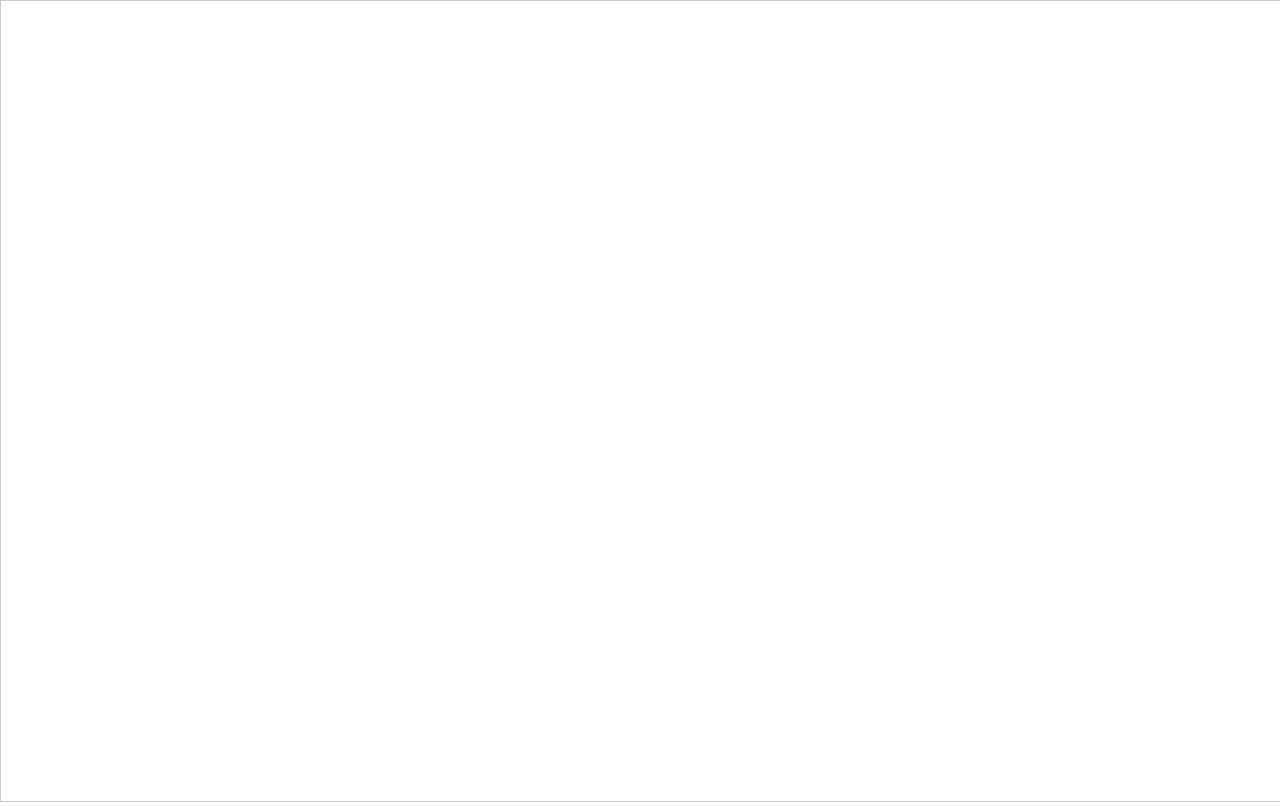
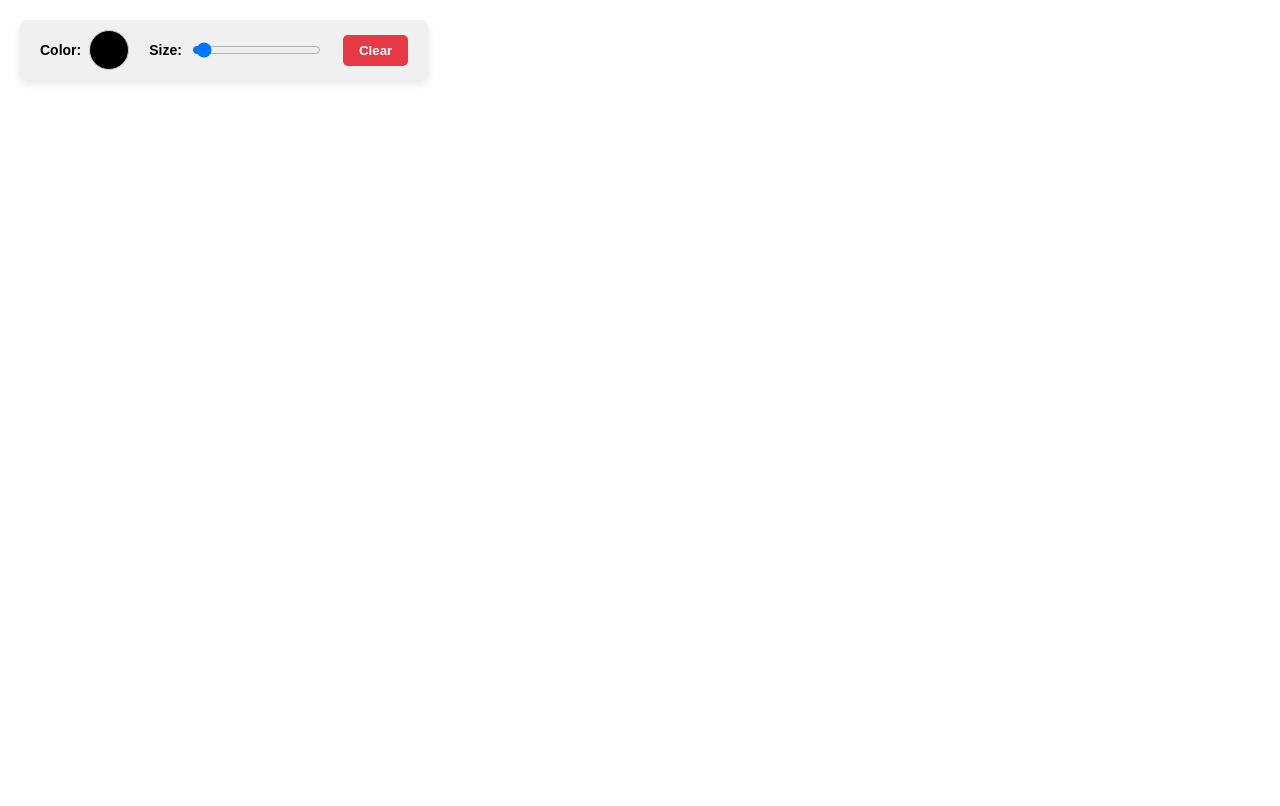
Before and after one commit to Ok2dot0/pixelpad, a plain HTML site: page index.html in a window 1280 px wide. Drawn offline with Linux system fonts and the light colour scheme.

Commit message:
Add color picker and brush size controls to the toolbar

```diff
--- a/index.html
+++ b/index.html
@@ -7,6 +7,18 @@
     <link rel="stylesheet" href="style.css">
 </head>
 <body>
+    <div class="toolbar">
+        <div class="tool">
+            <label for="color-picker">Color:</label>
+            <input type="color" id="color-picker" value="#000000">
+        </div>
+        <div class="tool">
+            <label for="brush-size">Size:</label>
+            <input type="range" id="brush-size" min="1" max="100" value="5">
+        </div>
+        <button id="clear-canvas">Clear</button>
+    </div>
+
     <canvas id="drawing-canvas"></canvas>
     <script src="script.js"></script>
 </body>
--- a/script.js
+++ b/script.js
@@ -1,54 +1,59 @@
 window.addEventListener('load', () => {
     const canvas = document.getElementById('drawing-canvas');
-    // The '2d' context is the object we use to draw on the canvas
     const ctx = canvas.getContext('2d');
 
-    // Set canvas dimensions to fill the window
+    const colorPicker = document.getElementById('color-picker');
+    const brushSizeSlider = document.getElementById('brush-size');
+    const clearButton = document.getElementById('clear-canvas');
+
     canvas.width = window.innerWidth;
     canvas.height = window.innerHeight;
 
-    // --- STATE ---
-    // This variable will track whether we are currently drawing
     let isDrawing = false;
     let lastX = 0;
     let lastY = 0;
 
-    // --- DRAWING LOGIC ---
+    let currentColor = '#000000';
+    let currentBrushSize = 5;
+
     function draw(e) {
-        // Stop the function if we are not in "drawing" mode
         if (!isDrawing) return;
 
-        // Set the visual properties of the line
-        ctx.strokeStyle = '#000000'; // Black color for now
-        ctx.lineWidth = 5;
-        ctx.lineCap = 'round'; // Makes the line ends smoother
-        ctx.lineJoin = 'round'; // Makes the line corners smoother
+        ctx.strokeStyle = currentColor;
+        ctx.lineWidth = currentBrushSize;
+        ctx.lineCap = 'round';
+        ctx.lineJoin = 'round';
 
-        // Start a new path and draw the line
         ctx.beginPath();
-        ctx.moveTo(lastX, lastY); // Start from the last point
-        ctx.lineTo(e.offsetX, e.offsetY); // Draw to the new point
+        ctx.moveTo(lastX, lastY);
+        ctx.lineTo(e.offsetX, e.offsetY);
         ctx.stroke();
 
-        // Update the last coordinates
         [lastX, lastY] = [e.offsetX, e.offsetY];
     }
 
-    // --- EVENT LISTENERS ---
     canvas.addEventListener('mousedown', (e) => {
         isDrawing = true;
-        // Set the starting point for the line
         [lastX, lastY] = [e.offsetX, e.offsetY];
     });
 
     canvas.addEventListener('mousemove', draw);
-
-    // Stop drawing when the mouse button is released or leaves the canvas
     canvas.addEventListener('mouseup', () => isDrawing = false);
     canvas.addEventListener('mouseout', () => isDrawing = false);
 
-    // --- RESIZE LOGIC ---
-    // A simple function to handle window resizing
+
+    colorPicker.addEventListener('change', (e) => {
+        currentColor = e.target.value;
+    });
+
+    brushSizeSlider.addEventListener('input', (e) => {
+        currentBrushSize = e.target.value;
+    });
+
+    clearButton.addEventListener('click', () => {
+        ctx.clearRect(0, 0, canvas.width, canvas.height);
+    });
+
     window.addEventListener('resize', () => {
         canvas.width = window.innerWidth;
         canvas.height = window.innerHeight;
--- a/style.css
+++ b/style.css
@@ -1,9 +1,67 @@
 body {
     margin: 0;
-    overflow: hidden; /* Prevents scrollbars when canvas is full screen */
+    font-family: Arial, sans-serif;
+    overflow: hidden;
 }
 
 #drawing-canvas {
-    border: 1px solid #ccc;
+    display: block;
+    background-color: #ffffff;
     cursor: crosshair;
 }
+
+.toolbar {
+    position: absolute;
+    top: 20px;
+    left: 20px;
+    background-color: #f0f0f0;
+    border-radius: 8px;
+    padding: 10px 20px;
+    box-shadow: 0 4px 8px rgba(0,0,0,0.1);
+    display: flex;
+    align-items: center;
+    gap: 20px;
+}
+
+.tool {
+    display: flex;
+    align-items: center;
+    gap: 8px;
+}
+
+.tool label {
+    font-weight: bold;
+    font-size: 14px;
+}
+
+#color-picker {
+    width: 40px;
+    height: 40px;
+    border: none;
+    background: none;
+    padding: 0;
+    cursor: pointer;
+}
+#color-picker::-webkit-color-swatch-wrapper {
+    padding: 0;
+}
+#color-picker::-webkit-color-swatch {
+    border-radius: 50%;
+    border: 1px solid #ccc;
+}
+
+
+#clear-canvas {
+    background-color: #e63946;
+    color: white;
+    border: none;
+    padding: 8px 16px;
+    border-radius: 5px;
+    font-weight: bold;
+    cursor: pointer;
+    transition: background-color 0.2s;
+}
+
+#clear-canvas:hover {
+    background-color: #d62828;
+}
```
